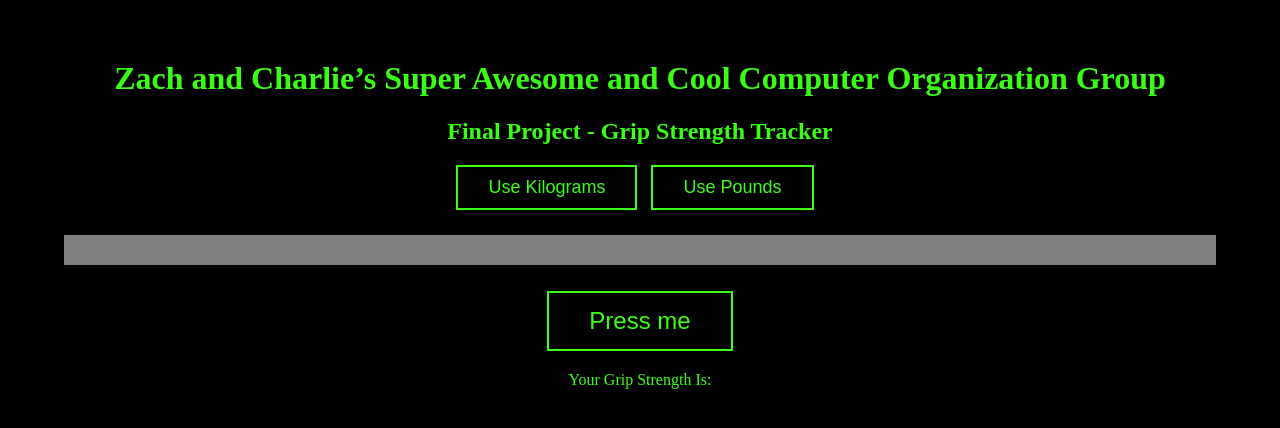
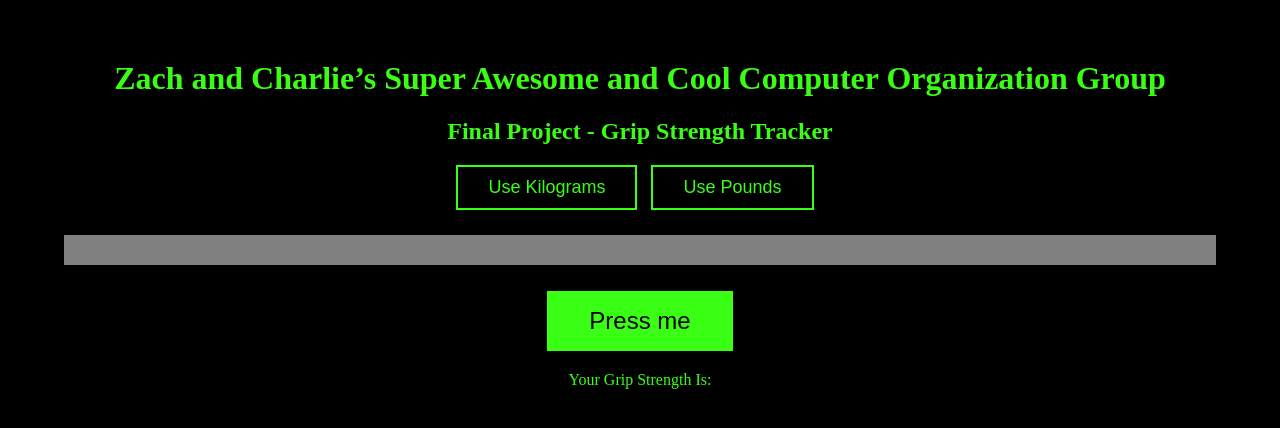
Before and after one commit to zach-vanzura/Grip-Strength-Tester-RPi, a Flask app: page / in a window 1280 px wide, while the restyled element is pressed. Shown: the top 428 px of the page. Run offline with Flask 3, Linux system fonts and the light colour scheme.

Commit message:
Update style.css

```diff
--- a/final/static/style.css
+++ b/final/static/style.css
@@ -14,6 +14,11 @@
     padding: 14px 40px;
     border: 2px solid #39FF14;
     margin-bottom: 20px;
+}
+
+#button1:active {
+    background-color: #39FF14;
+    color: black;
 }
 
 #button2 {
```
